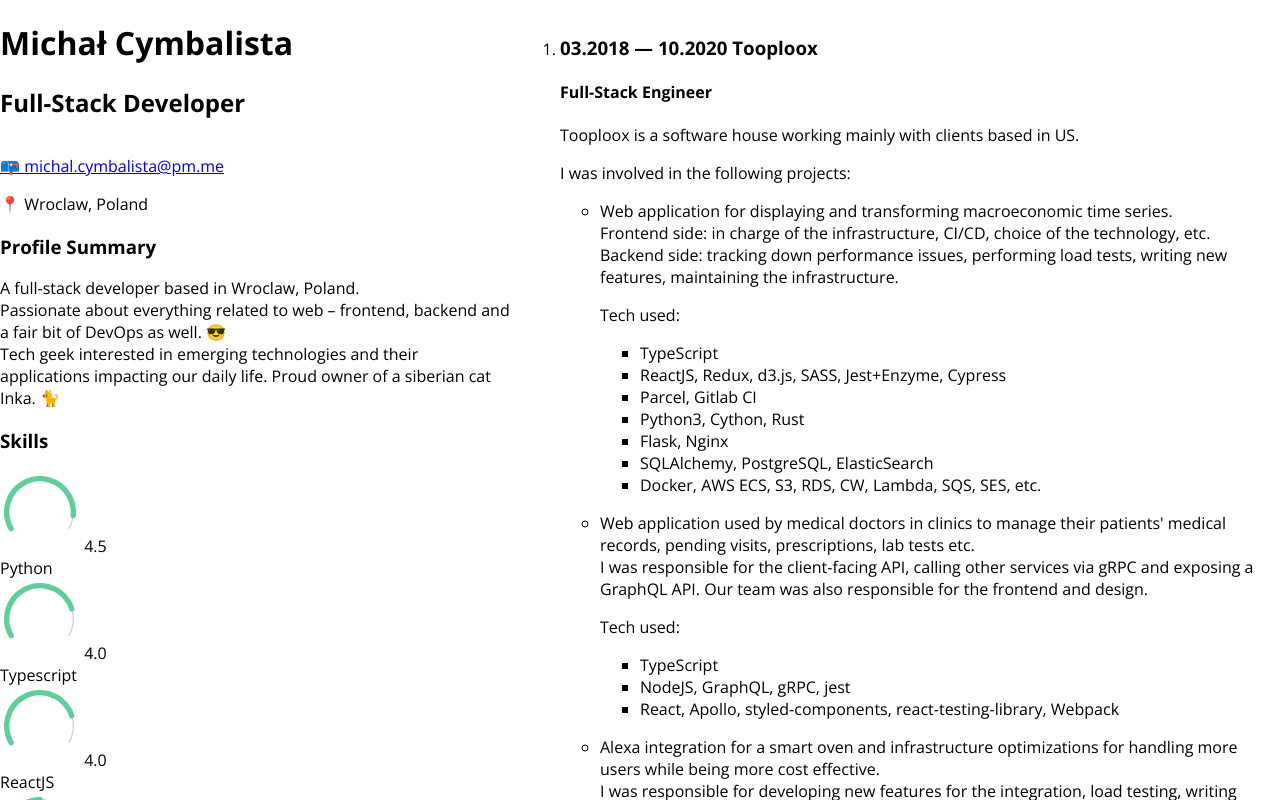
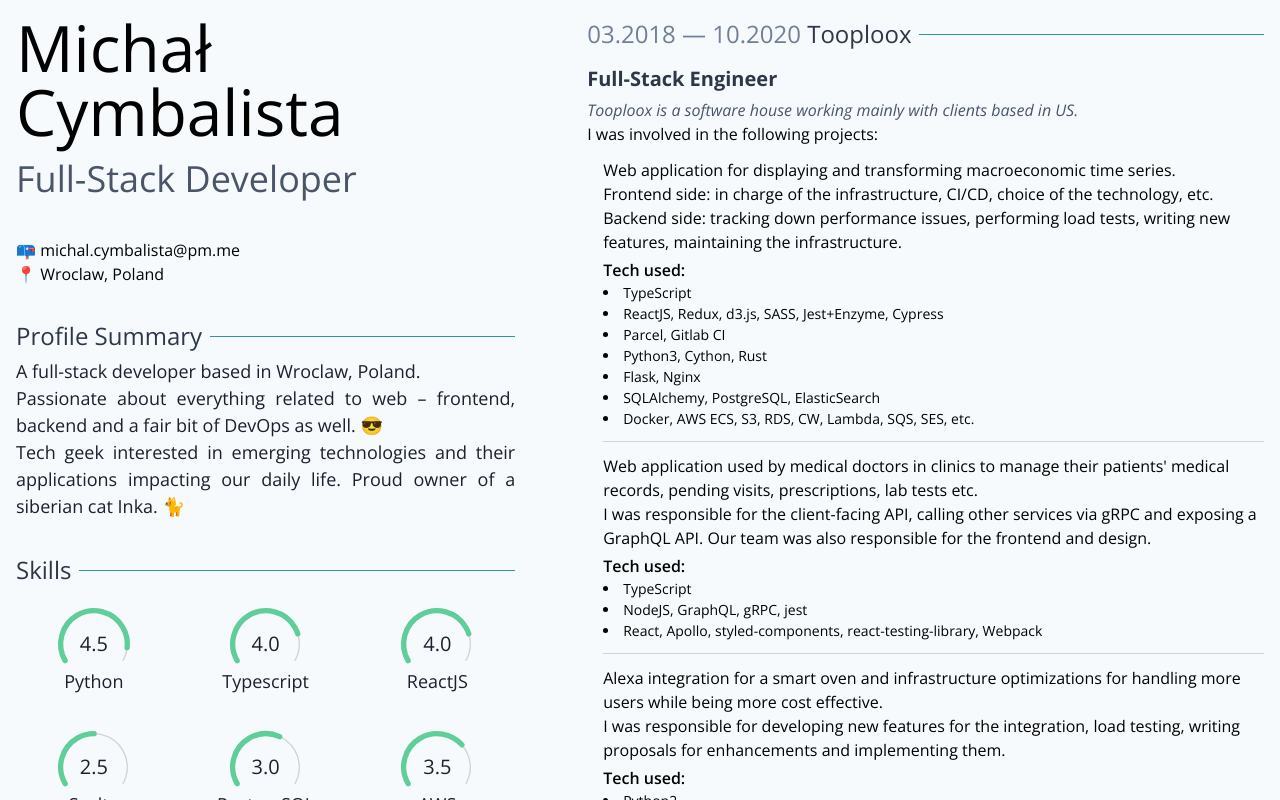
Before and after one commit to jankiel7410/CV, a Svelte app: page / in a window 1280 px wide. Shown: the top 800 px of the page. Built offline with nearby package versions, Linux system fonts and the light colour scheme.

Commit message:
use rollup to bundle tailwind

```diff
--- a/package.json
+++ b/package.json
@@ -2,7 +2,7 @@
   "name": "todo-app",
   "version": "1.0.0",
   "scripts": {
-    "build": "npm run build:tailwind && rollup -c",
+    "build": "rollup -c --environment NODE_ENV:production",
     "dev": "rollup -c -w",
     "start": "sirv public",
     "validate": "svelte-check"
--- a/public/index.html
+++ b/public/index.html
@@ -13,6 +13,6 @@
 	<script defer src='/build/bundle.js'></script>
 </head>
 
-<body class="bg-gray-100">
+<body>
 </body>
 </html>
--- a/rollup.config.js
+++ b/rollup.config.js
@@ -47,7 +47,7 @@
 				css.write('bundle.css');
 			},
 			// emitCss: true,
-			preprocess: sveltePreprocess(),
+			preprocess: sveltePreprocess({ postcss: true, typescript: true }),
 		}),
 
 		// If you have external dependencies installed from
--- a/src/CV.svelte
+++ b/src/CV.svelte
@@ -1,10 +1,11 @@
 <script lang="ts">
+    import Tailwind from './Tailwind.svelte'
     import ExpEntry from './ExpEntry.svelte'
     import Header from './Header.svelte'
     import Skill from './Skill.svelte'
     import Entry from './Entry.svelte'
 </script>
-
+<Tailwind />
 <main class='container mx-auto mt-4 px-4 relative grid gap-4 md:gap-8 overflow-visible print:block'>
     <header>
         <h1 class='text-4xl md:text-6xl font-hairline leading-none'>Michał Cymbalista</h1>
--- /dev/null
+++ b/src/Tailwind.svelte
@@ -0,0 +1,8 @@
+<style global>
+    @tailwind base;
+    @tailwind components;
+    @tailwind utilities;
+    body {
+        @apply bg-gray-100;
+    }
+</style>
```
